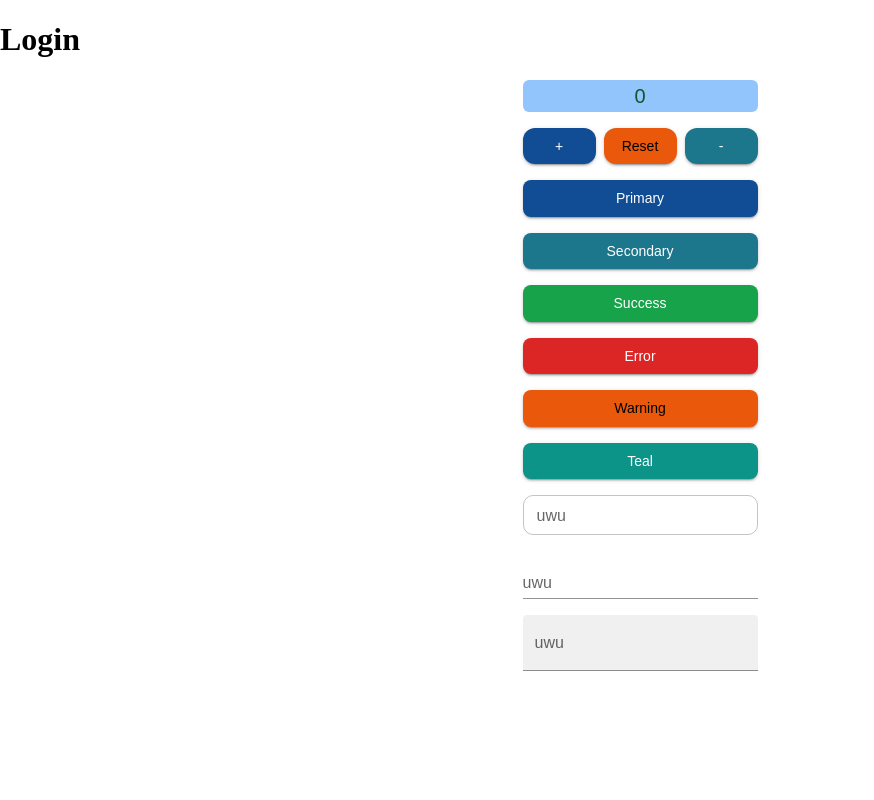
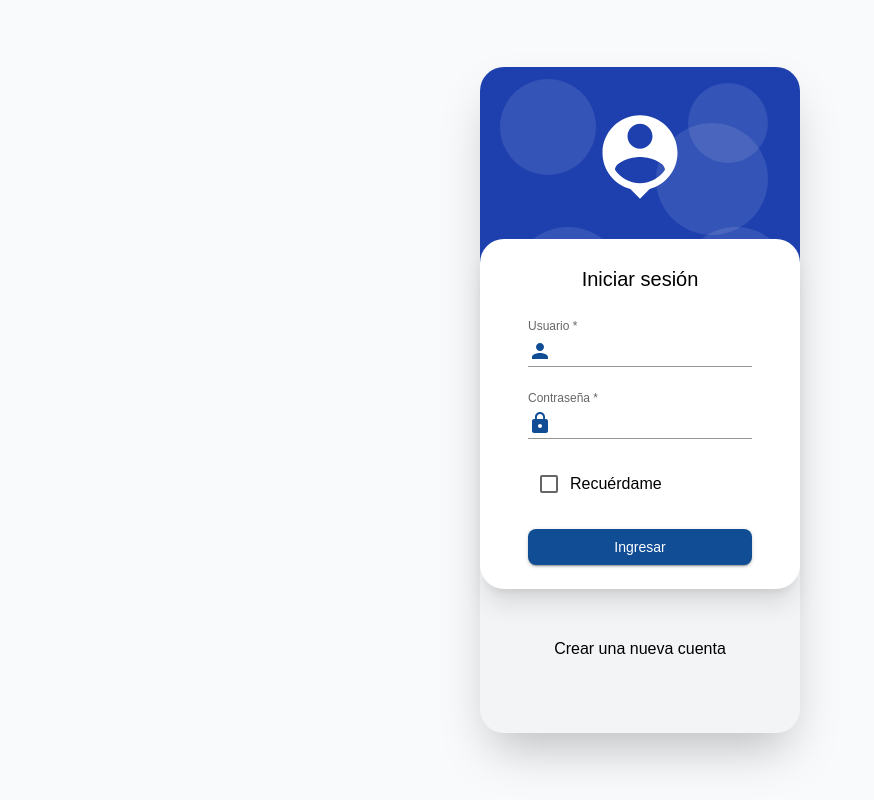
Before and after one commit to larretav/school_control, a React (Vite) app: page /#/login in a window 1280 px wide. Shown: the whole page, without its empty margins (0-874 px from the left). Built offline with nearby package versions, Linux system fonts and the light colour scheme.

Commit message:
LoginPage creado

```diff
--- a/src/App.tsx
+++ b/src/App.tsx
@@ -4,6 +4,7 @@ import RoutesWithNotFound from "./components/RoutesWithNotFound"
 import { PrivRoutes, PubRoutes } from "./const/routes.const"
 import AuthRoutes from "./components/AuthRoutes"
 import PrivatePages from "./components/PrivatePages"
+import LoginPage from "./pages/private/LoginPage/LoginPage"
 
 function App() {
 
@@ -13,13 +14,12 @@ function App() {
         <RoutesWithNotFound>
           <Route path="/" element={<Navigate to={PrivRoutes.AUTH} />} />
 
-          <Route path={PubRoutes.LOGIN} element={<h1>Login</h1>} />
+          <Route path={PubRoutes.LOGIN} element={<LoginPage />} />
 
           <Route element={<AuthRoutes />}>
             <Route path={`${PrivRoutes.AUTH}/*`} element={<PrivatePages />} />
           </Route>
         </RoutesWithNotFound>
-        <Counter />
       </HashRouter>
     </>
   )
--- /dev/null
+++ b/src/components/Image.tsx
@@ -0,0 +1,33 @@
+import { Box, SxProps } from "@mui/material"
+import { CSSProperties, FC } from "react"
+
+type ImageProps = {
+  src: string
+  alt: string
+  boxFit: 'cover' | 'fill' | 'contain' | 'scale-down' | 'none'
+  width: string | number
+  height: string | number
+  sx: CSSProperties
+}
+
+const Image: FC<ImageProps> = ({ src, alt, boxFit = 'cover', width = 50, height = 50, sx = {} }) => {
+
+  const imgStyle: CSSProperties = {
+    width: '100%',
+    height: '100%',
+    objectFit: boxFit,
+    ...sx
+  };
+
+  const boxImageStyle: SxProps = {
+    width,
+    height,
+  }
+
+  return (
+    <Box sx={boxImageStyle}>
+      <img src={src} alt={alt} style={imgStyle} />
+    </Box>
+  )
+}
+export default Image
--- /dev/null
+++ b/src/pages/private/LoginPage/LoginPage.tsx
@@ -0,0 +1,75 @@
+import { CheckBox, Lock, Person, PersonPin, PersonPinCircleTwoTone } from "@mui/icons-material"
+import { Box, Button, Checkbox, FormControlLabel, InputAdornment, Stack, TextField, Typography } from "@mui/material"
+
+type Props = {}
+
+const LoginPage = (props: Props) => {
+
+  const startIconUser = {
+    startAdornment: (
+      <InputAdornment position="start">
+        <Person color="primary" />
+      </InputAdornment>
+    ),
+  }
+
+  const startIconPassword = {
+    startAdornment: (
+      <InputAdornment position="start">
+        <Lock color="primary" />
+      </InputAdornment>
+    ),
+  }
+
+
+  return (
+    <Box className="w-screen h-screen  grid place-items-center bg-slate-50">
+      <Box className="w-1/4 h-5/6 relative shadow-2xl rounded-3xl bg-gray-100">
+
+        <Box className="w-full h-1/3 bg-blue-800 absolute rounded-t-3xl" />
+        <Box className="w-24 h-24 bg-white opacity-10 absolute rounded-full top-3 left-5" />
+        <Box className="w-28 h-28 bg-white opacity-10 absolute rounded-full top-14 left-44" />
+        <Box className="w-20 h-20 bg-white opacity-10 absolute rounded-full top-4 right-8" />
+        <Box className="w-28 h-28 bg-white opacity-10 absolute rounded-full top-40 left-8" />
+        <Box className="w-28 h-28 bg-white opacity-10 absolute rounded-full top-40 right-2" />
+
+        <Stack justifyContent="center" alignItems="center" spacing={4} className="py-10 box-border">
+          <PersonPin sx={{ color: 'common.white', fontSize: 100, zIndex: 1 }} />
+          <Stack spacing={3} sx={{zIndex: 2 }} className="py-6 px-12 rounded-3xl shadow-xl bg-white">
+            <Typography variant="h6" textAlign="center">Iniciar sesión</Typography>
+            <TextField
+              fullWidth
+              InputProps={startIconUser}
+              label="Usuario *"
+              variant="standard"
+            />
+
+            <TextField
+              fullWidth
+              InputProps={startIconPassword}
+              label="Contraseña *"
+              variant="standard"
+            />
+
+            <FormControlLabel
+              control={<Checkbox
+                id="remember"
+                color="secondary"
+              />}
+              label="Recuérdame"
+            />
+            <Button
+              fullWidth
+            >
+              Ingresar
+            </Button>
+          </Stack>
+          <Typography variant="body1" className="pt-4" >Crear una nueva cuenta</Typography>
+
+        </Stack>
+
+      </Box>
+    </Box>
+  )
+}
+export default LoginPage
```
